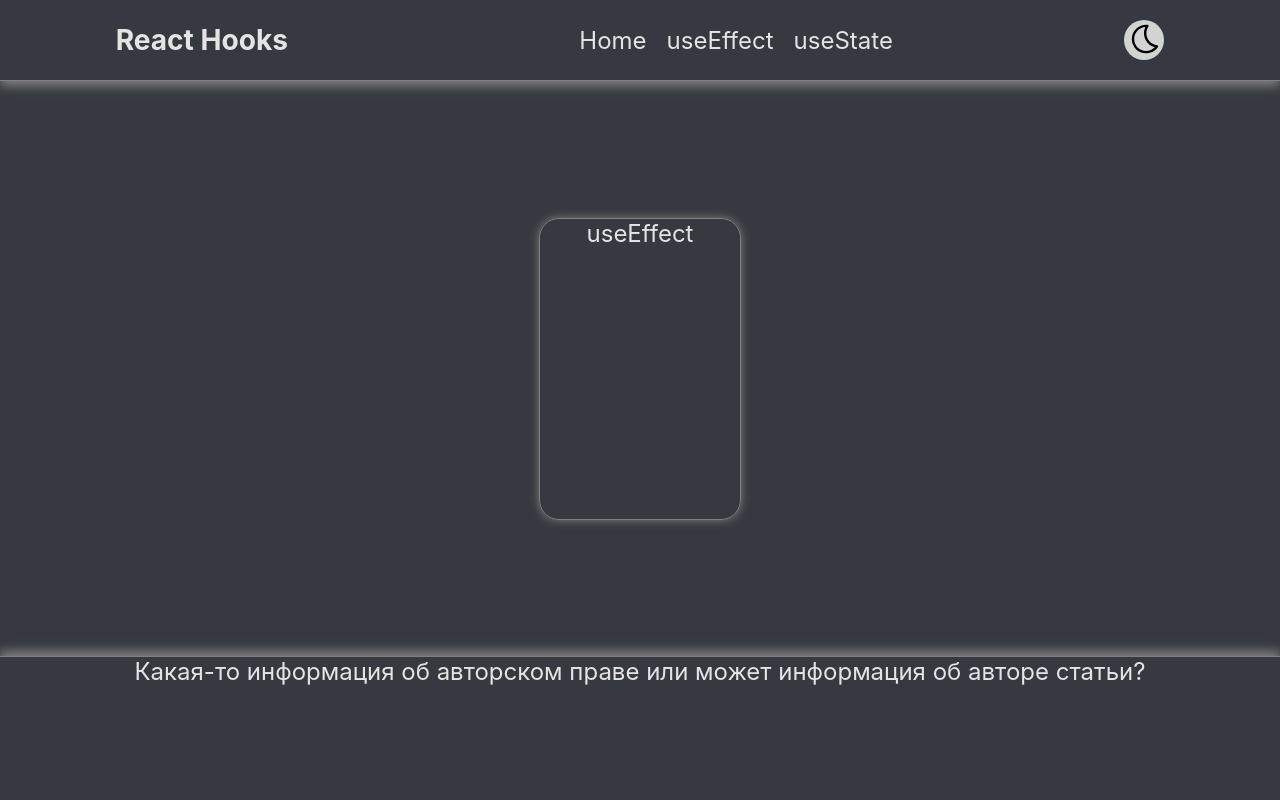
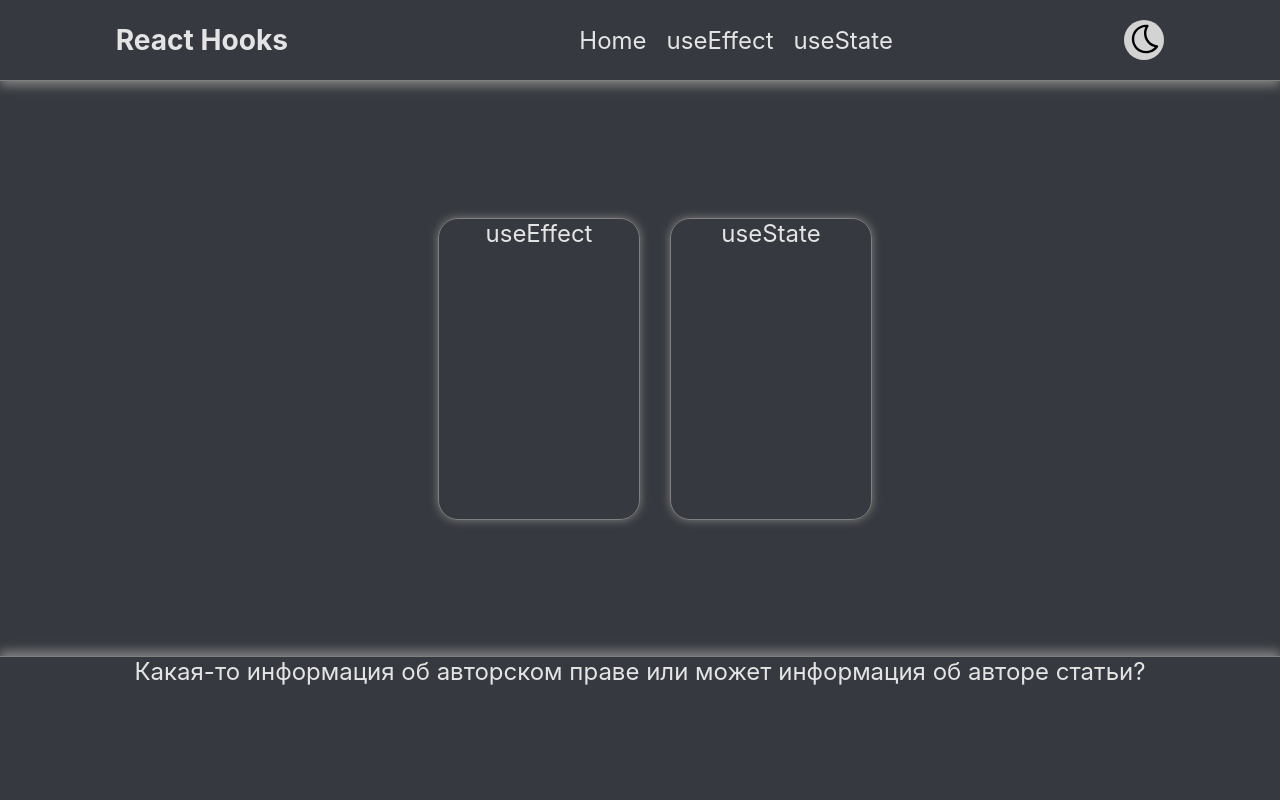
Before and after one commit to leshden/react-hooks, a React (Create React App) app: page / in a window 1280 px wide. Built offline with nearby package versions, Linux system fonts and the light colour scheme.

Commit message:
click to path

```diff
--- /dev/null
+++ b/src/components/card/Card.css
@@ -0,0 +1,14 @@
+.card-hook {
+  width: 200px;
+  height: 300px;
+  margin-left: 30px;
+  border-radius: 20px;
+  border: 1px solid gray;
+  box-shadow: 0px 0px 10px gray;
+  transition: all .2s ease-in-out;
+}
+
+.card-hook:hover {
+  cursor:pointer;
+  transform: scale(1.05);
+}
--- /dev/null
+++ b/src/components/card/Card.tsx
@@ -0,0 +1,23 @@
+import { useNavigate } from "react-router-dom";
+import './Card.css';
+
+type Props = {
+  title: string,
+  path: string
+}
+
+const Card = ({title, path}: Props) => {
+  const navigate = useNavigate();
+
+  const handleOnClcik = () => {
+    navigate(`/${path}`);
+  }
+
+  return (
+    <div className='card-hook' onClick={handleOnClcik}>
+      {title}
+    </div>
+  )
+}
+
+export default Card;
--- a/src/components/home/Home.css
+++ b/src/components/home/Home.css
@@ -9,14 +9,6 @@
   align-items: center;
 }
 
-.card-hook {
-  width: 200px;
-  height: 300px;
-  border-radius: 20px;
-  border: 1px solid gray;
-  box-shadow: 0px 0px 10px gray;
-}
-
 .home-footer {
   height: 20%;
   border-top: 1px solid gray;
--- a/src/components/home/Home.tsx
+++ b/src/components/home/Home.tsx
@@ -1,12 +1,12 @@
+import Card from '../card/Card';
 import './Home.css';
 
 const Home = () => {
   return (
     <section className='home-container'>
       <div className='card-hook-container'>
-        <div className='card-hook'>
-          useEffect
-        </div>
+        <Card title='useEffect' path='effect' />
+        <Card title='useState' path='state' />
       </div>
       <footer className='home-footer'>
         Какая-то информация об авторском праве или может
```
